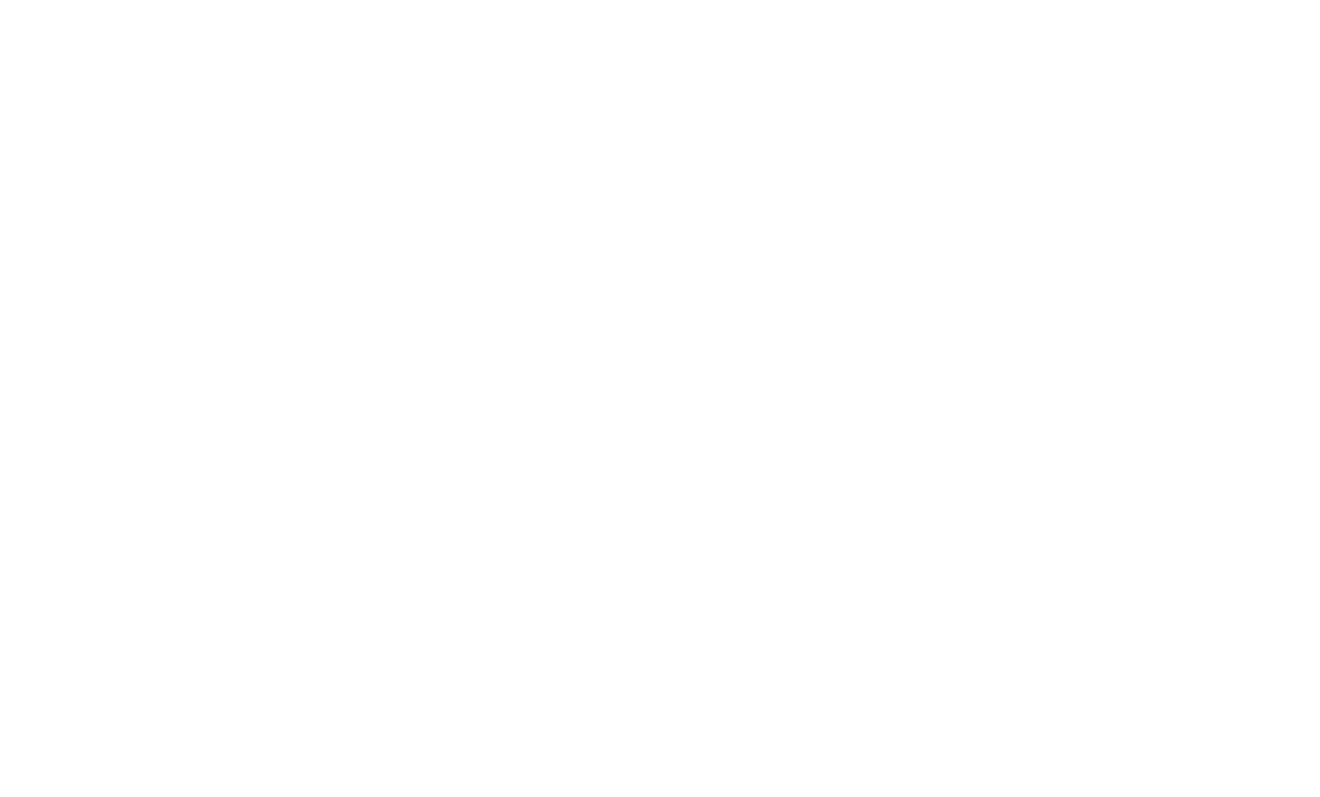
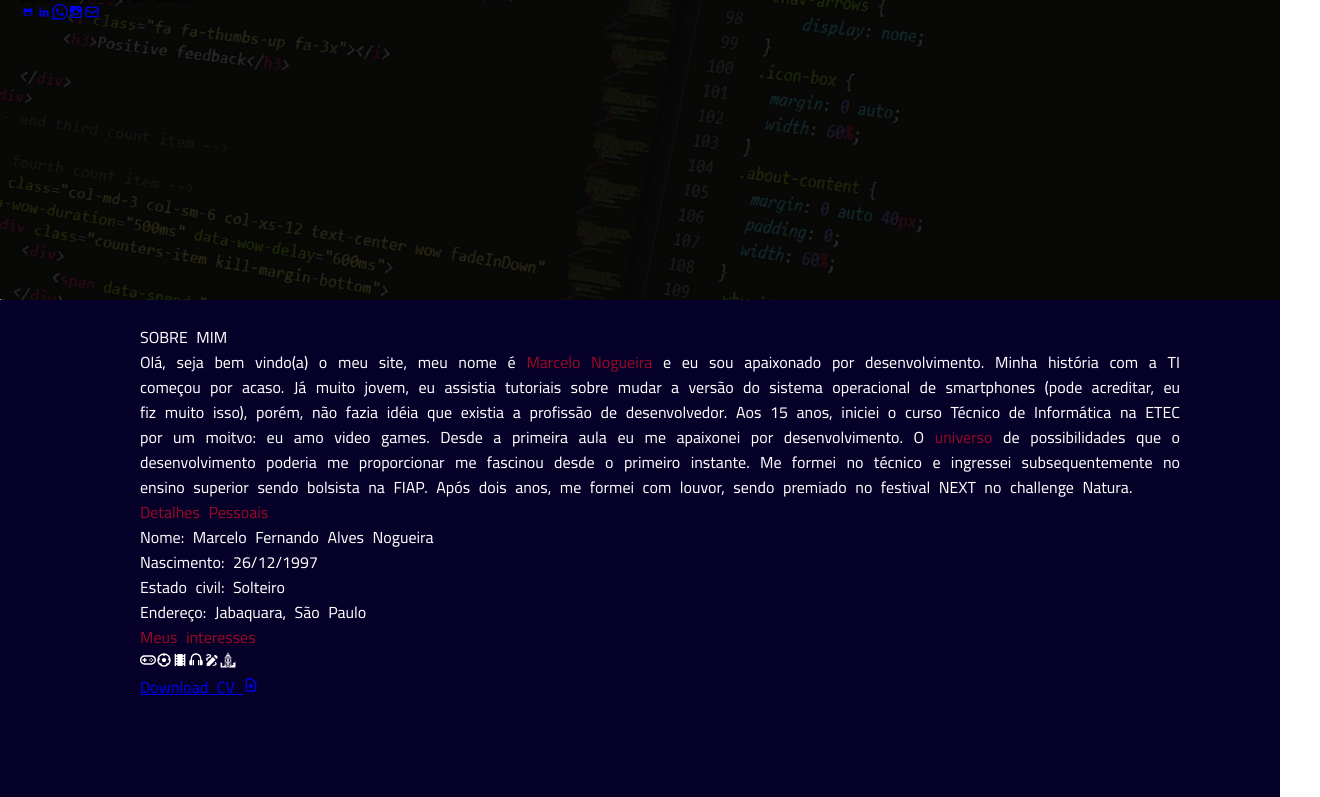
Before and after one commit to Mafealno/curriculum-vitae, a React (Create React App) app: page / in a window 1280 px wide. Shown: the part 352-1149 px from the top of the page, 1320 px wide, since content can reach past the window. Before the commit the page ends 800 px from the top, so only its background shows below. Built offline with nearby package versions, Linux system fonts and the light colour scheme.

Commit message:
feat: finalizadas sessões de "INICIO" e "SOBRE MIM"

```diff
--- a/src/App.css
+++ b/src/App.css
@@ -1,38 +1,70 @@
-.App {
-  text-align: center;
+#container-app {
+    background-color: var(--aux-color-1);
+    height: 100%;
+    display: grid;
+    grid-template-areas:
+    "spc-left spc-center spc-right";
+    grid-template-columns: 0 100% 0;
+    word-spacing: 5px;
+    line-height: 25px;
 }
 
-.App-logo {
-  height: 40vmin;
-  pointer-events: none;
+#spc-center {
+    grid-area: spc-center;
+    display: flex;
+    justify-content: center;
+    flex-direction: column;
+    height: 100%;
+    color: white;
+    gap: 20px;
+    padding: 0 2px 2px 2px;
 }
 
-@media (prefers-reduced-motion: no-preference) {
-  .App-logo {
-    animation: App-logo-spin infinite 20s linear;
-  }
+.border-image {
+    background-color: rgb(153, 8, 39, 0.5);
+    display: flex;
+    justify-content: center;
+    align-items: center;
 }
 
-.App-header {
-  background-color: #282c34;
-  min-height: 100vh;
-  display: flex;
-  flex-direction: column;
-  align-items: center;
-  justify-content: center;
-  font-size: calc(10px + 2vmin);
-  color: white;
+.bg-code {
+    background-image: url("./assets/bg-code.png");
+    background-size: cover;
 }
 
-.App-link {
-  color: #61dafb;
+div.justify-between > span {
+    width: 50%;
 }
 
-@keyframes App-logo-spin {
-  from {
-    transform: rotate(0deg);
-  }
-  to {
-    transform: rotate(360deg);
-  }
+.download-cv:hover{
+    border-color: var(--aux-color-2);
+    color: var(--aux-color-2);
 }
+
+@media (max-width: 800px) {
+    .flex-800-col {
+        flex-direction: column !important;
+    }
+}
+
+@media (min-width: 800px) {
+    #container-app {
+        padding: 0 10px 10px 10px;
+        grid-template-columns: 100px calc(100% - 200px) 100px;
+    }
+
+    #spc-center {
+        padding: 0 10px 10px 10px;
+    }
+
+    div.justify-between > span {
+        width: 33%;
+    }
+}
+
+@media (min-width: 1500px) {
+    #container-app {
+        padding: 0 10px 10px 10px;
+        grid-template-columns: 400px calc(100% - 800px) 400px;
+    }
+}
--- a/src/App.tsx
+++ b/src/App.tsx
@@ -1,26 +1,108 @@
 import React from "react";
+
+import Menu from "./components/Menu";
+import ContainerSection from "./components/ContainerSection";
+
+import { sections } from "./data";
 
 import "./App.css";
 import "./global-styles.css";
-import Menu from "./components/Menu";
+
+//components
+import Social from "./components/Social";
+import Title from "./components/Title";
+import Legend from "./components/Legend";
+
+//icons
+import { BiFootball, BiHeadphone } from "react-icons/bi";
+import { CgGames } from "react-icons/cg";
+import { HiOutlineDocumentDownload } from "react-icons/hi";
+import { GiSpaceShuttle } from "react-icons/gi";
+import { MdLocalMovies, MdDraw } from "react-icons/md";
+
+import perfil from "./assets/perfil.png";
+import cv from "./assets/cv.pdf";
 
 function App() {
+
   return (
     <>
-      <Menu options={[
-        {id: "1", label: "opa1", link: "opa"},
-        {id: "2", label: "opefefwfwefa2", link: "opa"},
-        {id: "3", label: "opa3", link: "opa"},
-        {id: "4", label: "opa4", link: "opa"}
-      ]}/>
-      <div id="1" className="container-meu"></div>
-      <div id="2" className="container-meu"></div>
-      <div id="3" className="container-meu"></div>
-      <div id="4" className="container-meu"></div>
-      <div id="5" className="container-meu"></div>
-      <div id="6" className="container-meu"></div>
-      <div id="7" className="container-meu"></div>
-      <div id="8" className="container-meu"></div>
+      <section className="bg-code">
+      <header id="1">
+        <Menu options={sections.map(item => ({ id: item.id.toString(), label: item.name }))}/>
+      </header>
+        <ContainerSection id="1" backgroundImage="code" height="500px">
+          <div className="flex relative w-full items-center flex-col text-white">
+            <div className="border-image z-10 absolute h-72 w-72 rounded-full">
+              <img src={perfil} className="h-60 w-60 object-cover rounded-full" alt="Imagem de perfil"/>
+            </div>
+            <div className="bg-gray-800 py-3 z-0 absolute flex flex-col items-center justify-end gap-3 rounded top-64 h-40 w-80">
+              <div className="text-2xl font-bold">MARCELO NOGUEIRA</div>
+              <div className="text-md">Desenvolvedor Full-Stack</div>
+              <div className="flex justify-center items-center gap-3">
+                <Social />
+              </div>
+            </div>
+          </div>
+        </ContainerSection>
+      </section>
+      <main id="container-app">
+        <section id="spc-center">
+          <ContainerSection id="2">
+            <div className="w-full flex flex-col">
+              <Title title="SOBRE MIM"/>
+              <p style={{ textAlign: "justify" }} className="mb-5">Olá, seja bem vindo(a) o meu site, meu nome é <span className="text-aux-2 font-bold">Marcelo Nogueira</span> e eu sou apaixonado por desenvolvimento.
+              Minha história com a TI começou por acaso. Já muito jovem, eu assistia tutoriais sobre mudar a versão do sistema operacional de smartphones
+              (pode acreditar, eu fiz muito isso), porém, não fazia idéia que existia a profissão de desenvolvedor. Aos 15 anos, iniciei o curso Técnico de Informática na ETEC por um moitvo: eu amo video games.
+              Desde a primeira aula eu me apaixonei por desenvolvimento. O <span className="text-aux-2 font-bold">universo</span> de possibilidades que o desenvolvimento poderia me proporcionar me fascinou desde o primeiro instante.
+              Me formei no técnico e ingressei subsequentemente no ensino superior sendo bolsista na FIAP. Após dois anos, me formei com louvor, sendo premiado no festival NEXT no challenge Natura.</p>
+              <div className="flex-800-col flex flex-wrap gap-5">
+                <article className="flex flex-col gap-2 flex-1">
+                  <p className="text-xl font-bold text-aux-2 mb-4">Detalhes Pessoais</p>
+                  <div><span className="font-bold">Nome: </span>Marcelo Fernando Alves Nogueira</div>
+                  <div><span className="font-bold">Nascimento: </span>26/12/1997</div>
+                  <div><span className="font-bold">Estado civil: </span>Solteiro</div>
+                  <div><span className="font-bold">Endereço: </span>Jabaquara, São Paulo</div>
+                </article>
+                <article className="flex flex-col gap-1 flex-1">
+                  <p className="text-xl font-bold text-aux-2 mb-4">Meus interesses</p>
+                  <div className="flex flex-wrap justify-between">
+                    <Legend label="Video Game"><CgGames className="h-20 w-20"/></Legend>
+                    <Legend label="Futebol"><BiFootball className="h-16 w-16"/></Legend>
+                    <Legend label="Filmes/Series"><MdLocalMovies className="h-16 w-16"/></Legend>
+                    <Legend label="Música"><BiHeadphone className="h-16 w-16"/></Legend>
+                    <Legend label="Desenho"><MdDraw className="h-16 w-16"/></Legend>
+                    <Legend label="Física"><GiSpaceShuttle className="h-16 w-16"/></Legend>
+                  </div>
+                </article>
+              </div>
+              <div className="flex justify-center items-center w-full mt-20">
+                <a
+                className="download-cv flex justify-center border-solid items-center w-50 py-1 px-4 border-4 rounded font-bold text-lg"
+                href={cv}
+                download={"MARCELO-NOGUEIRA-CV.pdf"}>
+                  Download CV <HiOutlineDocumentDownload className="ml-4 w-6 h-6" />
+                </a>
+              </div>
+            </div>
+          </ContainerSection>
+          <ContainerSection id="3">
+            <Title title="HABILIDADES"/>
+          </ContainerSection>
+          <ContainerSection id="4">
+            <Title title="EXPERIÊNCIA"/>
+          </ContainerSection>
+          <ContainerSection id="5">
+            <Title title="ACADÊMICO"/>
+          </ContainerSection>
+          <ContainerSection id="6">
+            <Title title="PORTIFÓLIO"/>
+          </ContainerSection>
+          <ContainerSection id="7">
+            <Title title="CONTATOS"/>
+          </ContainerSection>
+        </section>
+      </main>
     </>
   );
 }
```
